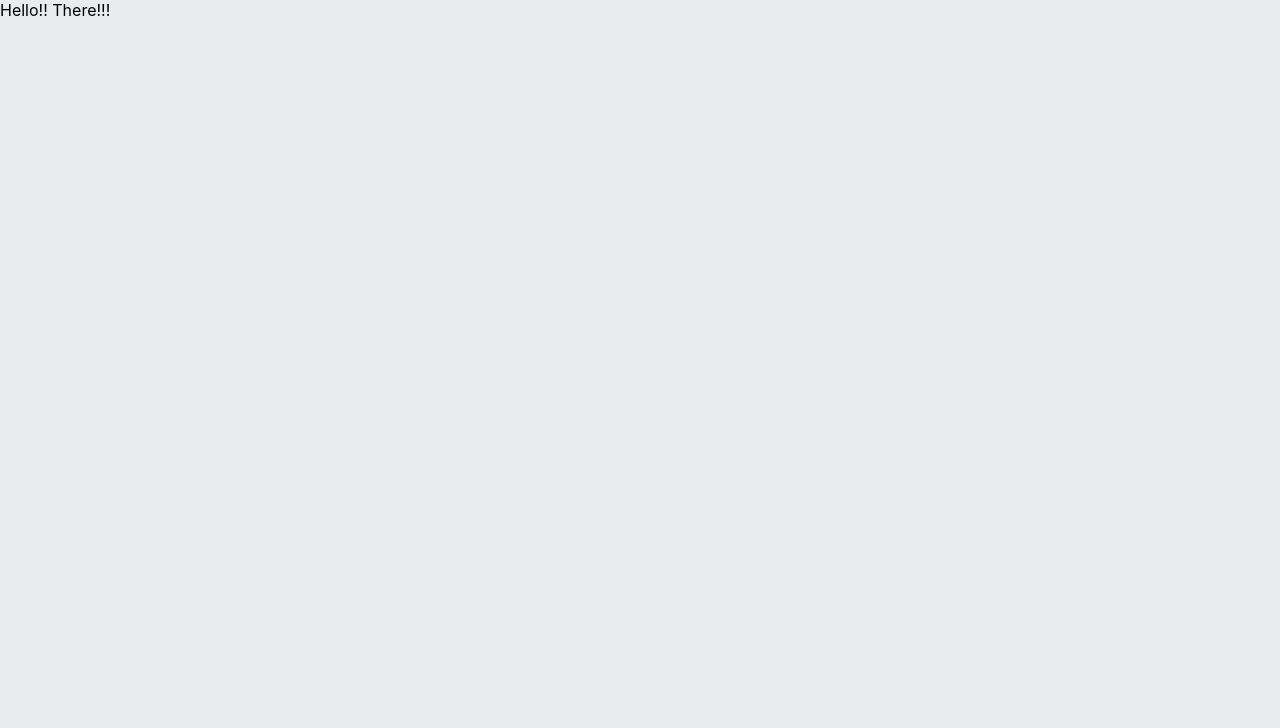
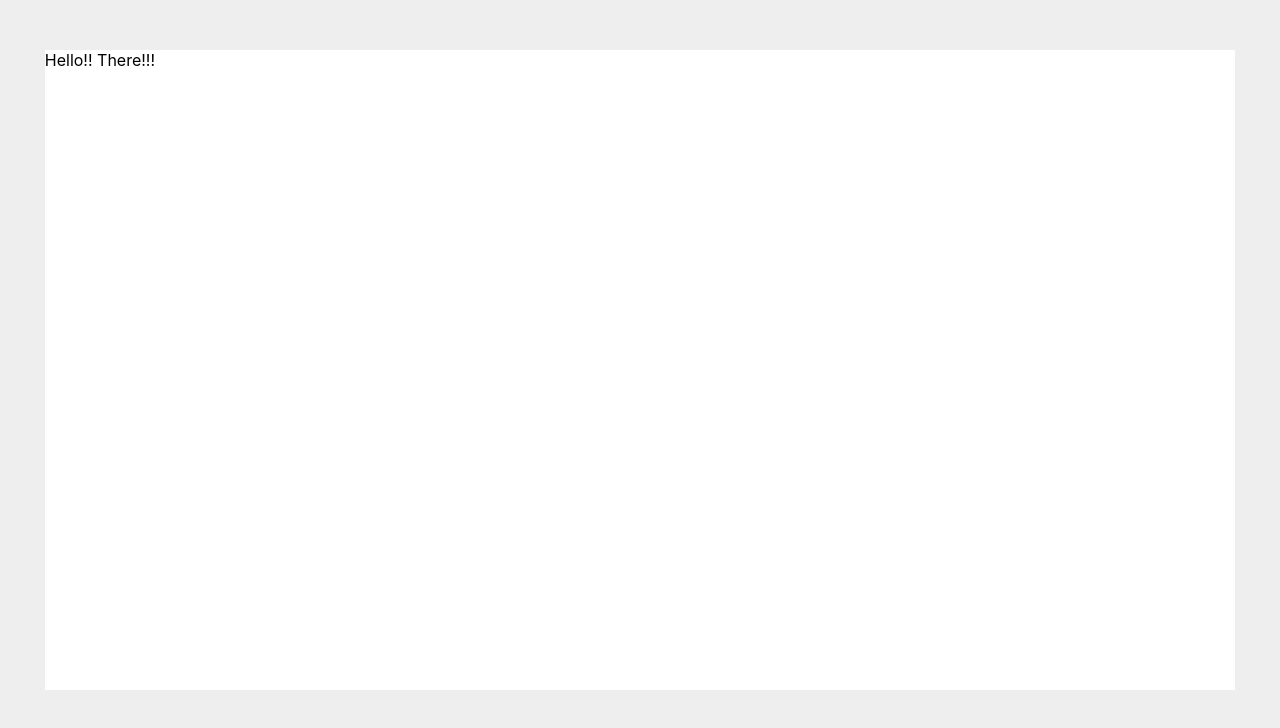
Before and after one commit to tony2550/react-todolist, a React (Create React App) app: page / in a window 1280 px wide. Shown: the top 728 px of the page. Built offline with nearby package versions, Linux system fonts and the light colour scheme.

Commit message:
add TodoTemplate componenets and set style

```diff
--- a/src/App.css
+++ /dev/null
@@ -1,38 +0,0 @@
-.App {
-  text-align: center;
-}
-
-.App-logo {
-  height: 40vmin;
-  pointer-events: none;
-}
-
-@media (prefers-reduced-motion: no-preference) {
-  .App-logo {
-    animation: App-logo-spin infinite 20s linear;
-  }
-}
-
-.App-header {
-  background-color: #282c34;
-  min-height: 100vh;
-  display: flex;
-  flex-direction: column;
-  align-items: center;
-  justify-content: center;
-  font-size: calc(10px + 2vmin);
-  color: white;
-}
-
-.App-link {
-  color: #61dafb;
-}
-
-@keyframes App-logo-spin {
-  from {
-    transform: rotate(0deg);
-  }
-  to {
-    transform: rotate(360deg);
-  }
-}
--- a/src/App.jsx
+++ b/src/App.jsx
@@ -1,10 +1,10 @@
-import './App.css';
 import React from 'react';
 import { createGlobalStyle } from 'styled-components';
+import TodoTemplate from './components/TodoTemplate';
 
 const GlobalStyle = createGlobalStyle`
   body {
-    background: #e9ecef;
+    background: #eee;
   }
 `;
 
@@ -12,7 +12,7 @@ const App = () => {
   return (
     <>
       <GlobalStyle />
-      <div>Hello!! There!!!</div>
+      <TodoTemplate>Hello!! There!!!</TodoTemplate>
     </>
   );
 };
--- /dev/null
+++ b/src/components/TodoTemplate.jsx
@@ -0,0 +1,25 @@
+import React from 'react';
+import styled from 'styled-components';
+
+const TodoTemplateBlock = styled.div`
+  background-color: white;
+  position: relative;
+  overflow: hidden;
+  width: 93vw;
+  height: calc(93vw * 0.5625);
+  max-height: 80vh;
+  max-width: calc(93vh * 1.78);
+  margin: auto;
+
+  margin-top: calc(7vw * 0.5625);
+  margin-bottom: calc(7vw * 0.5625);
+
+  display: flex;
+  flex-direction: column;
+`;
+
+const TodoTemplate = ({ children }) => {
+  return <TodoTemplateBlock>{children}</TodoTemplateBlock>;
+};
+
+export default TodoTemplate;
```
